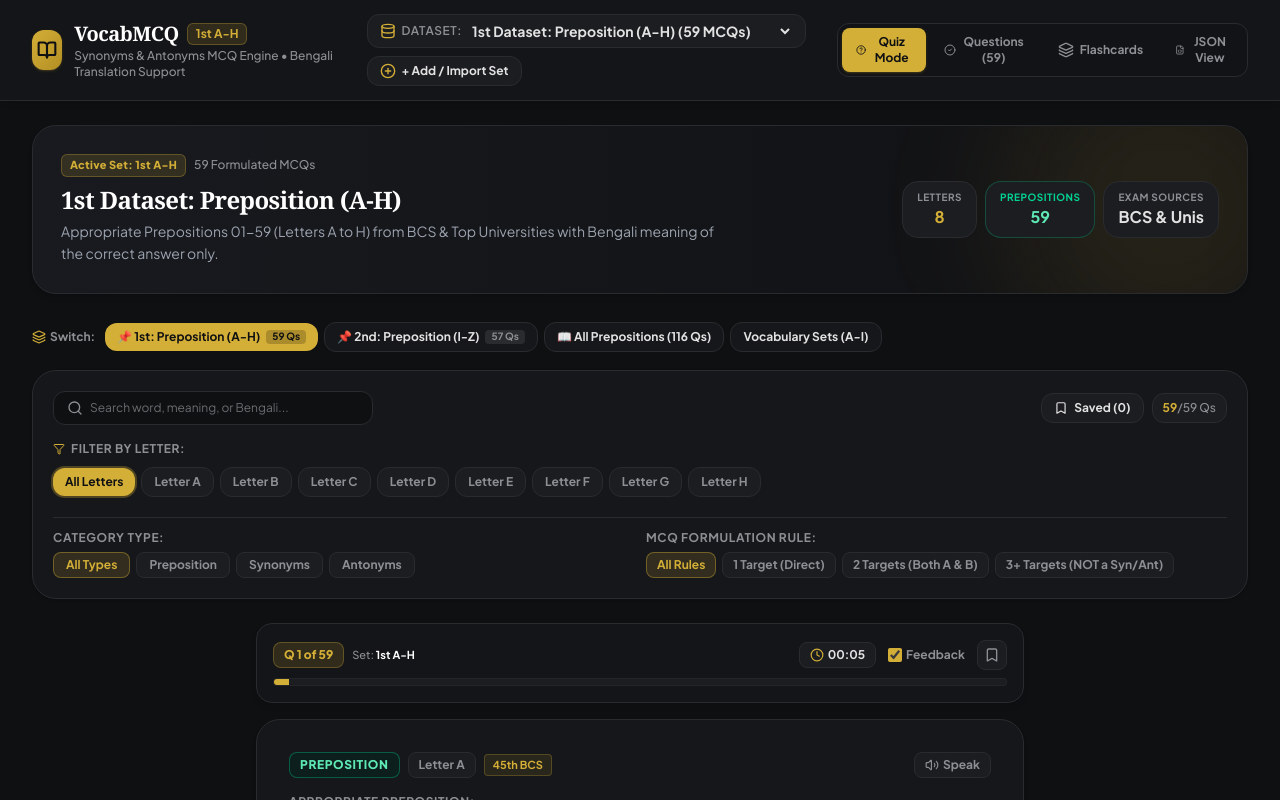
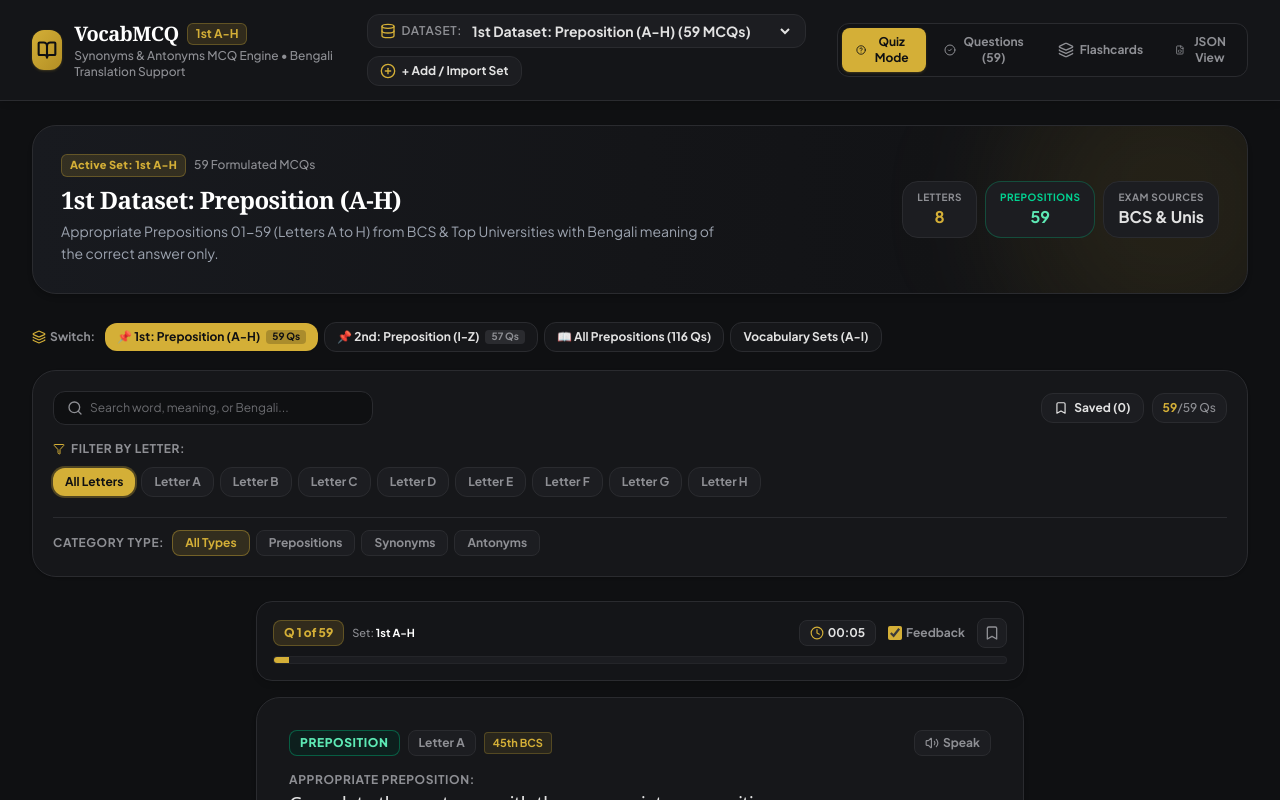
Before and after one commit to safisalmann/English-Vocabulary-, a React (Vite) app: page / in a window 1280 px wide. Shown: the top 800 px of the page. Built offline with nearby package versions, Linux system fonts and the light colour scheme; a web font is replaced by a local one.

Commit message:
feat: update content focus and refine UI filters
- Update metadata to include Appropriate Prepositions
- Add favicon
- Update category filter UI for Prepositions with custom styling
- Improve CategoryType filter layout for better usability

```diff
--- a/index.html
+++ b/index.html
@@ -4,7 +4,9 @@
     <meta charset="UTF-8" />
     <meta name="viewport" content="width=device-width, initial-scale=1.0" />
     <title>VocabMCQ - Interactive Vocabulary Quiz & Question Bank</title>
-    <meta name="description" content="Interactive MCQ quiz and question bank generator for synonyms and antonyms with Bengali meanings and dataset filtering." />
+    <meta name="description" content="Interactive MCQ quiz and question bank for Appropriate Prepositions and English Vocabulary with Bengali meanings." />
+    <link rel="icon" type="image/svg+xml" href="/favicon.svg" />
+    <link rel="apple-touch-icon" href="/favicon.svg" />
     <meta property="og:title" content="VocabMCQ - Interactive Vocabulary Quiz & Question Bank" />
     <meta property="og:description" content="Interactive MCQ quiz and question bank generator for synonyms and antonyms with Bengali meanings and dataset filtering." />
     <meta property="og:type" content="website" />
--- a/src/components/DatasetFilterBar.tsx
+++ b/src/components/DatasetFilterBar.tsx
@@ -27,10 +27,6 @@ export const DatasetFilterBar: React.FC<DatasetFilterBarProps> = ({
 
   const handleCategoryClick = (category: string) => {
     onFilterChange({ ...filter, category });
-  };
-
-  const handleTypeClick = (questionType: string) => {
-    onFilterChange({ ...filter, questionType });
   };
 
   const resetFilters = () => {
@@ -128,16 +124,16 @@ export const DatasetFilterBar: React.FC<DatasetFilterBarProps> = ({
         </div>
       </div>
 
-      {/* Filter Row 2: Category & Question Rule Types */}
-      <div className="grid grid-cols-1 md:grid-cols-2 gap-2.5 sm:gap-3 pt-2.5 sm:pt-3 border-t border-[#2A2B2F]">
-        <div>
-          <span className="text-[11px] sm:text-xs font-bold text-[#8E8F94] uppercase tracking-wider block mb-1.5">
+      {/* Filter Row 2: Category Types */}
+      <div className="pt-2.5 sm:pt-3 border-t border-[#2A2B2F] flex flex-col sm:flex-row sm:items-center justify-between gap-2.5">
+        <div className="flex items-center gap-2 flex-wrap">
+          <span className="text-[11px] sm:text-xs font-bold text-[#8E8F94] uppercase tracking-wider shrink-0">
             Category Type:
           </span>
           <div className="flex flex-wrap gap-1.5">
             {[
               { id: 'all', label: 'All Types' },
-              { id: 'Preposition', label: 'Preposition' },
+              { id: 'Preposition', label: 'Prepositions' },
               { id: 'Synonym', label: 'Synonyms' },
               { id: 'Antonym', label: 'Antonyms' }
             ].map((cat) => (
@@ -155,32 +151,6 @@ export const DatasetFilterBar: React.FC<DatasetFilterBarProps> = ({
             ))}
           </div>
         </div>
-
-        <div>
-          <span className="text-[11px] sm:text-xs font-bold text-[#8E8F94] uppercase tracking-wider block mb-1.5">
-            MCQ Formulation Rule:
-          </span>
-          <div className="flex flex-wrap gap-1.5">
-            {[
-              { id: 'all', label: 'All Rules' },
-              { id: 'single', label: '1 Target (Direct)' },
-              { id: 'multiple_both', label: '2 Targets (Both A & B)' },
-              { id: 'negative_not', label: '3+ Targets (NOT a Syn/Ant)' }
-            ].map((typ) => (
-              <button
-                key={typ.id}
-                onClick={() => handleTypeClick(typ.id)}
-                className={`px-2.5 py-1 text-xs font-bold rounded-lg border transition-all cursor-pointer ${
-                  filter.questionType === typ.id
-                    ? 'bg-[#D4AF37]/15 text-[#D4AF37] border-[#D4AF37]/40 font-black'
-                    : 'bg-[#1C1D21] text-[#8E8F94] border-[#2A2B2F] hover:text-white'
-                }`}
-              >
-                {typ.label}
-              </button>
-            ))}
-          </div>
-        </div>
       </div>
     </div>
   );
--- a/src/components/QuestionsList.tsx
+++ b/src/components/QuestionsList.tsx
@@ -91,7 +91,11 @@ export const QuestionsList: React.FC<QuestionsListProps> = ({
                   <div>
                     <div className="flex items-center gap-1.5 sm:gap-2 flex-wrap mb-1">
                       <span className={`px-2 py-0.5 rounded text-[11px] sm:text-xs font-bold uppercase ${
-                        q.category === 'Synonym' ? 'bg-[#D4AF37]/15 text-[#D4AF37] border border-[#D4AF37]/30' : 'bg-amber-950/40 text-amber-300 border border-amber-800/40'
+                        q.category === 'Preposition'
+                          ? 'bg-emerald-950/40 text-emerald-300 border border-emerald-500/40'
+                          : q.category === 'Synonym'
+                          ? 'bg-[#D4AF37]/15 text-[#D4AF37] border border-[#D4AF37]/30'
+                          : 'bg-amber-950/40 text-amber-300 border border-amber-800/40'
                       }`}>
                         {q.category}
                       </span>
```
Also changed, not shown: public/favicon.svg (added).
